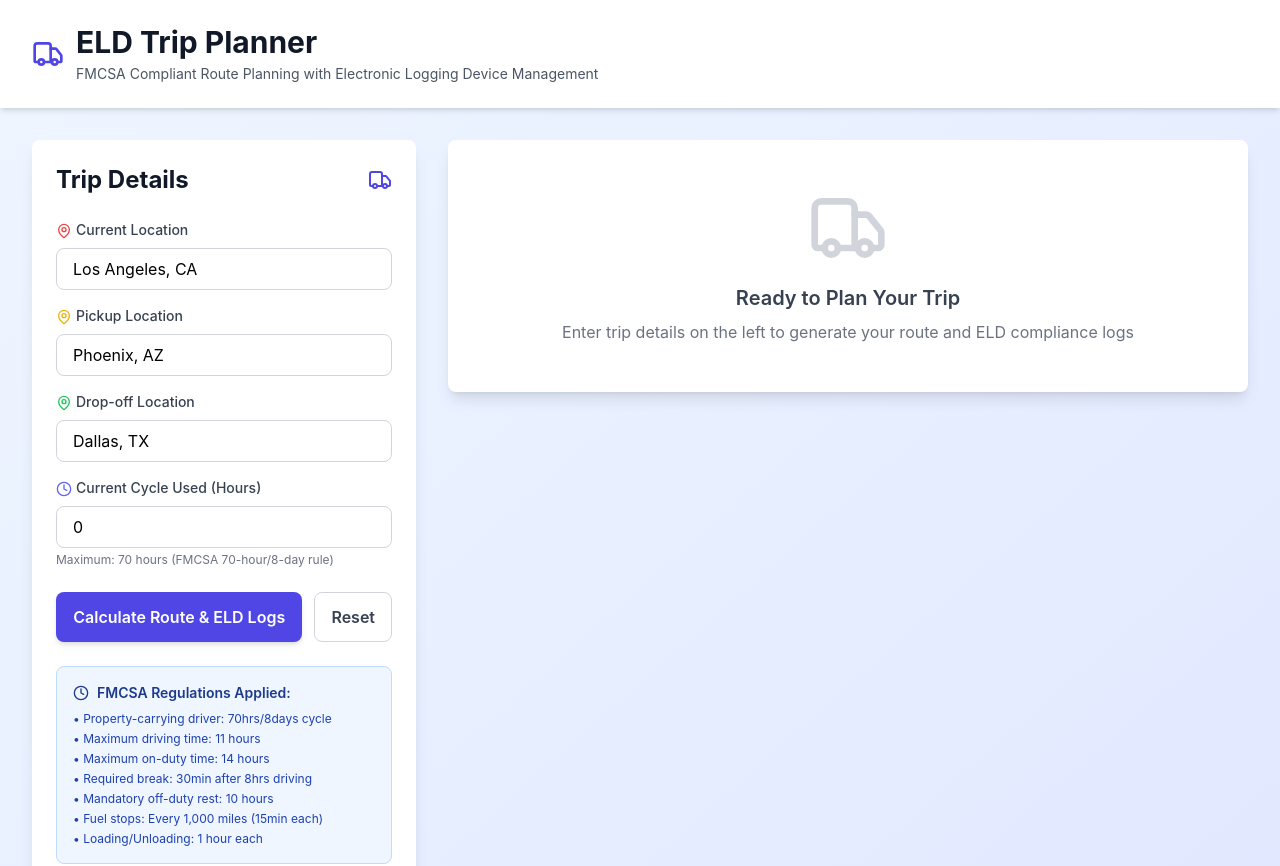
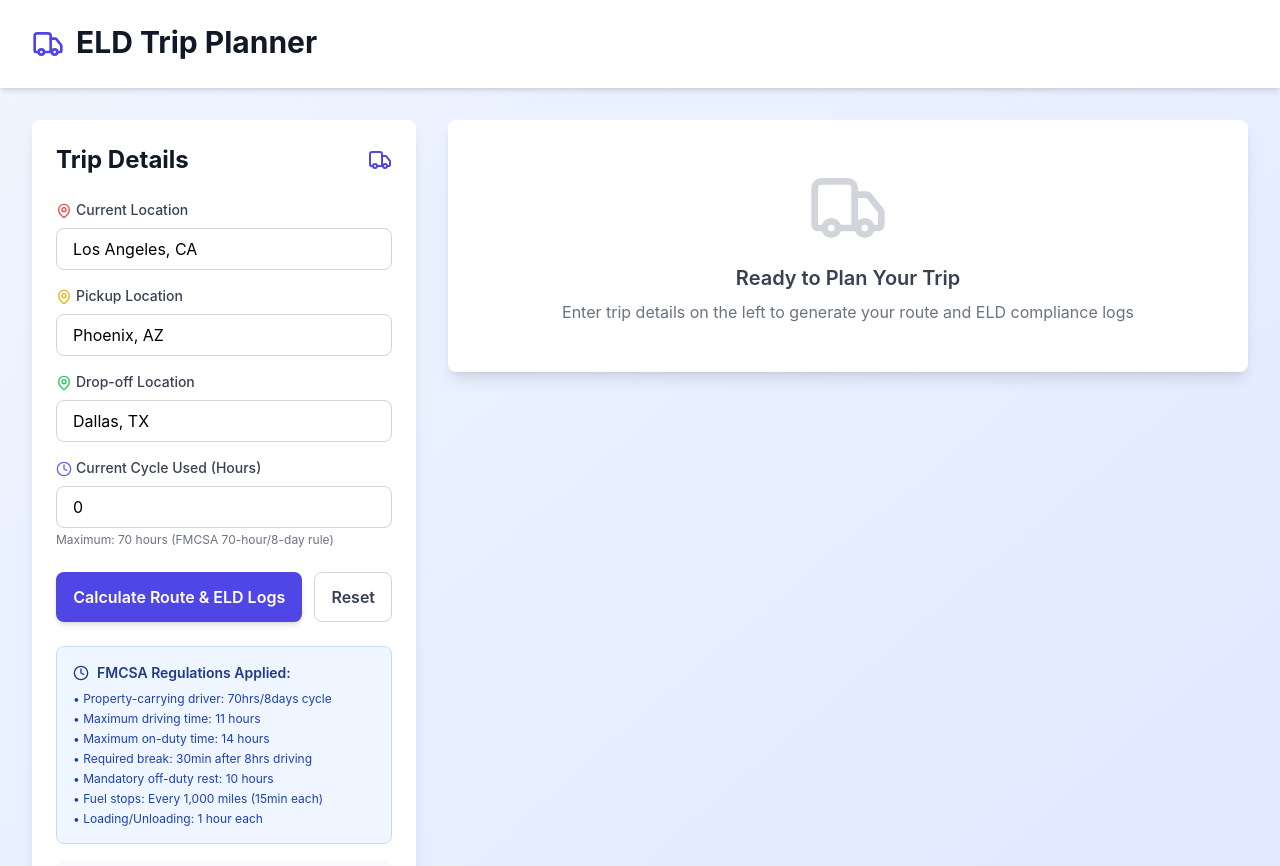
Before and after one commit to BarbaraRacha/Trip-Planner-React-Django-App, a React (Vite) app in the folder frontend/: page / in a window 1280 px wide. Shown: the top 866 px of the page. Built offline with nearby package versions, Linux system fonts and the light colour scheme; no server answers; the HTML template or start-up script is replaced by a standard one.

Commit message:
Update App.jsx

```diff
--- a/frontend/src/App.jsx
+++ b/frontend/src/App.jsx
@@ -37,7 +37,6 @@ function App() {
                 ELD Trip Planner
               </h1>
               <p className="mt-1 text-sm text-gray-600">
-                FMCSA Compliant Route Planning with Electronic Logging Device Management
               </p>
             </div>
           </div>
```
